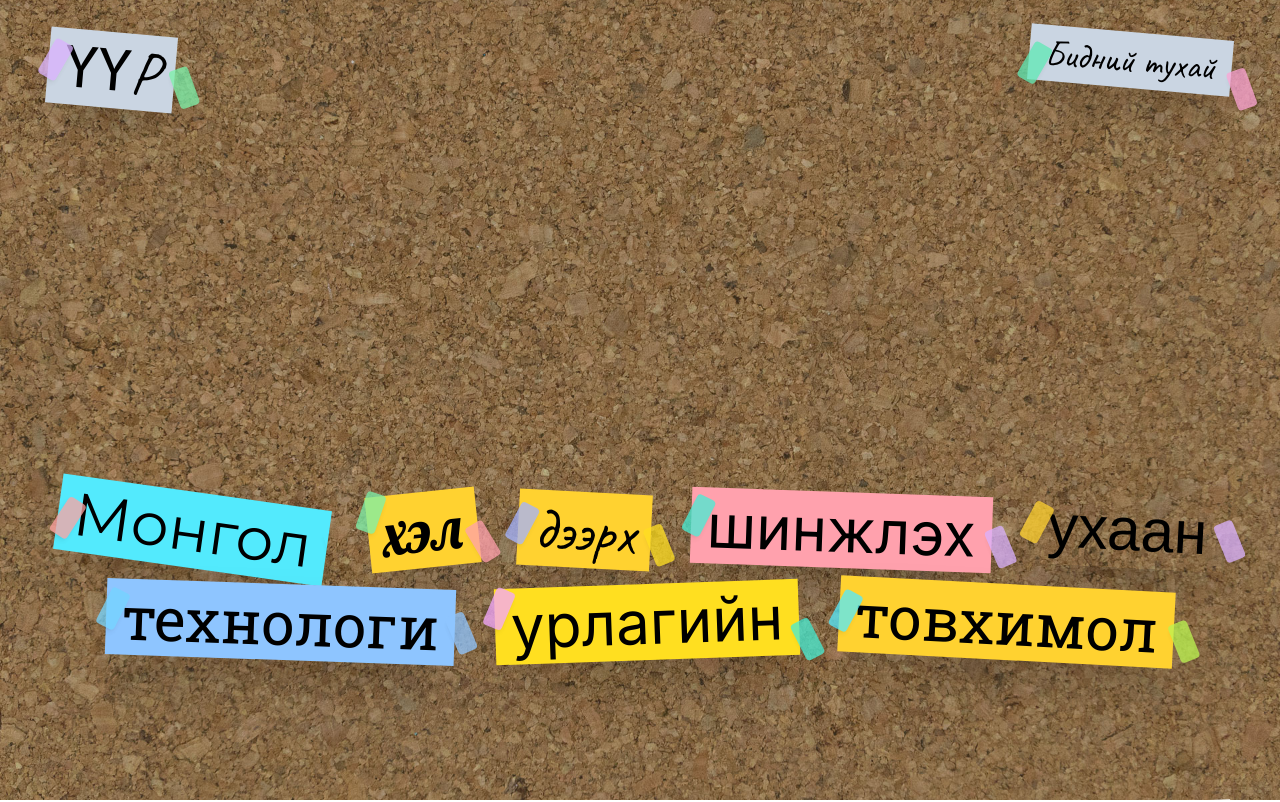
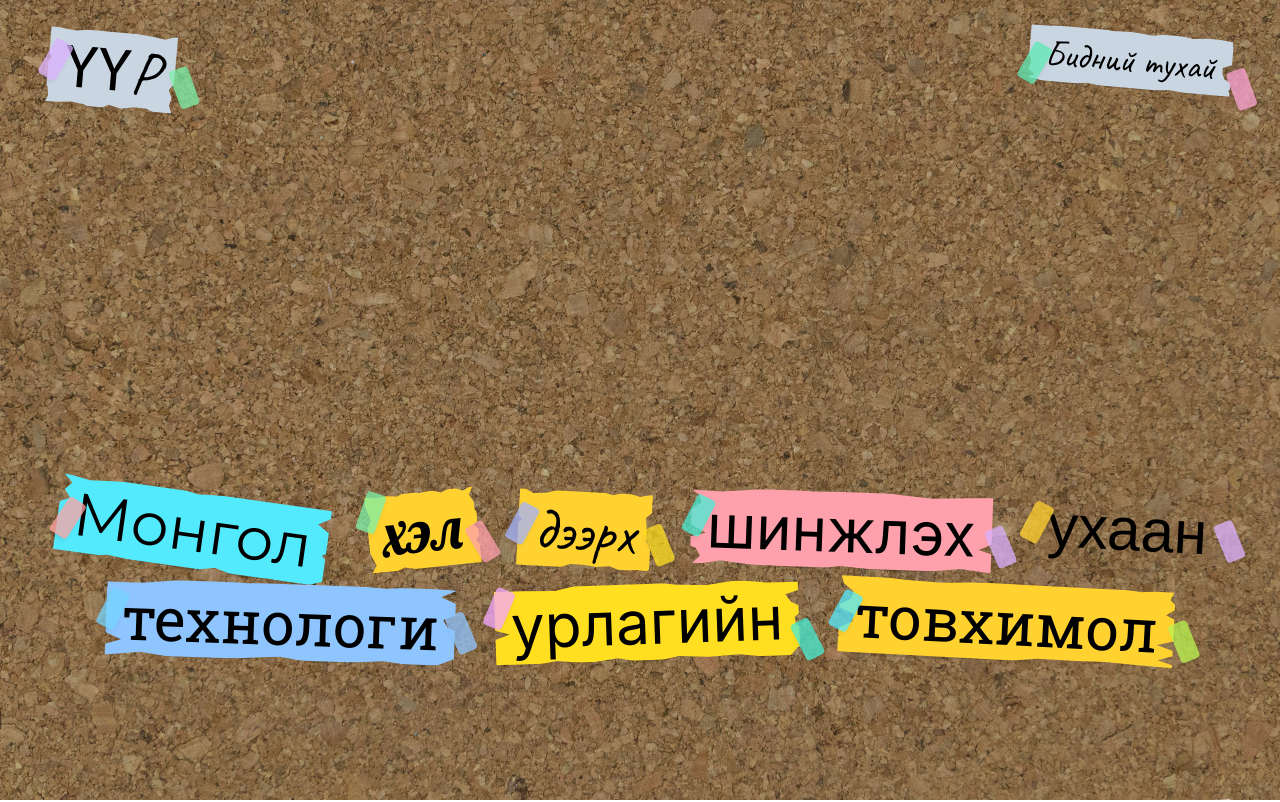
Before and after one commit to egoloprum/uur-board, a Next.js app: page / in a window 1280 px wide. Shown: the top 802 px of the page. Built offline with nearby package versions, Linux system fonts and the light colour scheme; a web font is replaced by a local one.

Commit message:
feat: paper like borders

```diff
--- a/src/shared/utils.ts
+++ b/src/shared/utils.ts
@@ -47,3 +47,63 @@ export const getRotation = (degree: number) => {
 export const getRotationStyle = (degree: number) => {
   return degree ? { transform: `rotate(${degree}deg)` } : {}
 }
+
+type BorderShapeOptions = {
+  pointsPerSide?: number
+  variance?: number
+  seed?: number
+}
+
+export function getRandomBorderShape(options: BorderShapeOptions = {}) {
+  const {
+    pointsPerSide = 3,
+    variance = 8, // how rough the edges are (in %)
+    seed,
+  } = options
+
+  // Optional seeded randomness (stable shapes per render if needed)
+  let random = Math.random
+  if (typeof seed === 'number') {
+    let s = seed
+    random = () => {
+      s = Math.sin(s) * 10000
+      return s - Math.floor(s)
+    }
+  }
+
+  const jitter = (value: number) => value + (random() - 0.5) * variance
+
+  const points: string[] = []
+
+  // Top edge (left → right)
+  for (let i = 0; i <= pointsPerSide; i++) {
+    const x = (i / pointsPerSide) * 100
+    const y = jitter(0)
+    points.push(`${x}% ${y}%`)
+  }
+
+  // Right edge (top → bottom)
+  for (let i = 1; i <= pointsPerSide; i++) {
+    const y = (i / pointsPerSide) * 100
+    const x = jitter(100)
+    points.push(`${x}% ${y}%`)
+  }
+
+  // Bottom edge (right → left)
+  for (let i = pointsPerSide - 1; i >= 0; i--) {
+    const x = (i / pointsPerSide) * 100
+    const y = jitter(100)
+    points.push(`${x}% ${y}%`)
+  }
+
+  // Left edge (bottom → top)
+  for (let i = pointsPerSide - 1; i > 0; i--) {
+    const y = (i / pointsPerSide) * 100
+    const x = jitter(0)
+    points.push(`${x}% ${y}%`)
+  }
+
+  return {
+    clipPath: `polygon(${points.join(',')})`,
+  }
+}
--- a/src/widgets/header/Header.tsx
+++ b/src/widgets/header/Header.tsx
@@ -1,5 +1,11 @@
 import { Stick } from '@/src/shared/components'
-import { colorMap, fontMap, getRotationDegree, getRotationStyle } from '@/src/shared/utils'
+import {
+  colorMap,
+  fontMap,
+  getRandomBorderShape,
+  getRotationDegree,
+  getRotationStyle,
+} from '@/src/shared/utils'
 import Link from 'next/link'
 
 export const Header = ({}) => {
@@ -14,24 +20,30 @@ export const Header = ({}) => {
 
   return (
     <header className="px-4 py-4 md:px-8 md:py-6 lg:px-12 lg:py-8 text-black flex justify-between overflow-hidden">
-      <div className="relative">
+      <div className="relative hover:scale-110 transition-all duration-300">
         <Stick position="left" rotation={leftStickRotation} />
         <Link href="/">
           <nav
-            className={`h-fit w-fit text-black p-4 py-2 text-xl sm:text-4xl md:text-5xl lg:text-6xl shadow-2xl hover:scale-110 transition-all duration-300 ${randomFont} ${randomBgColor}`}
-            style={{ ...rotationStyle }}
+            className={`h-fit w-fit text-black p-4 py-2 text-xl sm:text-4xl md:text-5xl lg:text-6xl shadow-2xl ${randomFont} ${randomBgColor}`}
+            style={{
+              ...getRandomBorderShape({ pointsPerSide: 10, variance: 10 }),
+              ...rotationStyle,
+            }}
           >
             <p>ҮҮР</p>
           </nav>
         </Link>
         <Stick position="right" rotation={rightStickRotation} />
       </div>
-      <div className="relative">
+      <div className="relative hover:scale-110 transition-all duration-300">
         <Stick position="left" rotation={leftStickRotation} />
         <Link href="/about">
           <nav
-            className={`h-fit w-fit text-black p-4 py-2 text-xl sm:text-2xl md:text-3xl lg:text-4xl shadow-2xl hover:scale-110 transition-all duration-300 ${randomFont} ${randomBgColor}`}
-            style={{ ...rotationStyle }}
+            className={`h-fit w-fit text-black p-4 py-2 text-xl sm:text-2xl md:text-3xl lg:text-4xl shadow-2xl ${randomFont} ${randomBgColor}`}
+            style={{
+              ...getRandomBorderShape({ pointsPerSide: 10, variance: 10 }),
+              ...rotationStyle,
+            }}
           >
             <p>Бидний тухай</p>
           </nav>
--- a/src/widgets/landing/hero/HeroWidget.tsx
+++ b/src/widgets/landing/hero/HeroWidget.tsx
@@ -1,5 +1,11 @@
 import { Stick } from '@/src/shared/components'
-import { colorMap, fontMap, getRotationDegree, getRotationStyle } from '@/src/shared/utils'
+import {
+  colorMap,
+  fontMap,
+  getRandomBorderShape,
+  getRotationDegree,
+  getRotationStyle,
+} from '@/src/shared/utils'
 
 const heroDescription = 'Монгол хэл дээрх шинжлэх ухаан технологи урлагийн товхимол'
 
@@ -23,7 +29,10 @@ export const HeroWidget = () => {
             <Stick position="left" rotation={leftStickRotation} />
             <div
               className={`h-fit text-black p-4 py-2 text-xl sm:text-4xl md:text-5xl lg:text-6xl shadow-2xl ${randomFont} ${randomBgColor}`}
-              style={{ ...rotationStyle }}
+              style={{
+                ...getRandomBorderShape({ pointsPerSide: 10, variance: 10 }),
+                ...rotationStyle,
+              }}
             >
               <p>{word}</p>
             </div>
--- a/src/widgets/landing/season/SeasonWidget.tsx
+++ b/src/widgets/landing/season/SeasonWidget.tsx
@@ -1,4 +1,10 @@
-import { colorMap, fontMap, getRotationDegree, getRotationStyle } from '@/src/shared/utils'
+import {
+  colorMap,
+  fontMap,
+  getRandomBorderShape,
+  getRotationDegree,
+  getRotationStyle,
+} from '@/src/shared/utils'
 import Image from 'next/image'
 
 interface SeasonWidgetProps {
@@ -21,6 +27,9 @@ export const SeasonWidget = ({ topic, description, articles }: SeasonWidgetProps
         className="bg-white h-fit w-full text-center
       text-black font-bold p-4 text-2xl sm:text-3xl
       md:text-4xl lg:text-5xl -rotate-2 shadow-xl z-10"
+        style={{
+          ...getRandomBorderShape({ pointsPerSide: 5, variance: 5 }),
+        }}
       >
         <h2>{topic.content}</h2>
       </div>
@@ -54,7 +63,10 @@ const SeasonDescription = ({ words }: { words: string }) => {
             className={`h-fit text-black px-2 py-1 md:px-4 md:py-2
                     text-xl sm:texl-2xl md:text-3xl lg:text-4xl
                     shadow-xl z-10 ${randomFont} ${randomBgColor}`}
-            style={{ ...rotationStyle }}
+            style={{
+              ...getRandomBorderShape({ pointsPerSide: 10, variance: 10 }),
+              ...rotationStyle,
+            }}
             key={word + index}
           >
             <p>{word}</p>
@@ -94,6 +106,7 @@ const SeasonArticle = ({
       <div
         className={`bg-white text-gray-700 text-sm sm:text-base px-2 py-1
                   md:px-4 md:py-2 hover:scale-105 transition-all duration-300 max-w-100 cursor-pointer`}
+        style={{ ...getRandomBorderShape({ pointsPerSide: 5, variance: 5 }) }}
       >
         <p className="line-clamp-3">{article.description}</p>
       </div>
```
